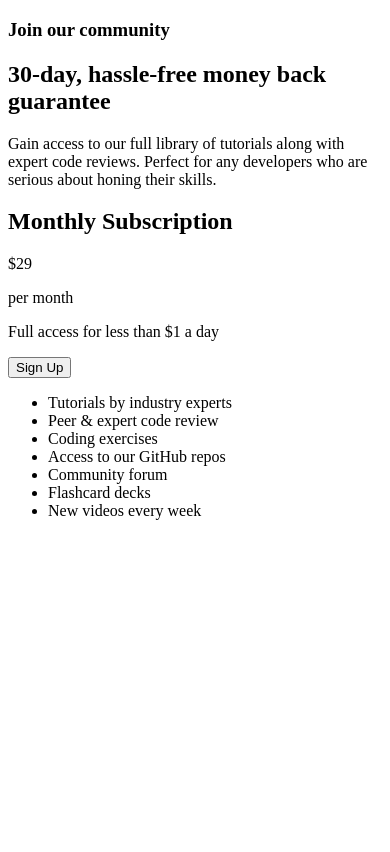
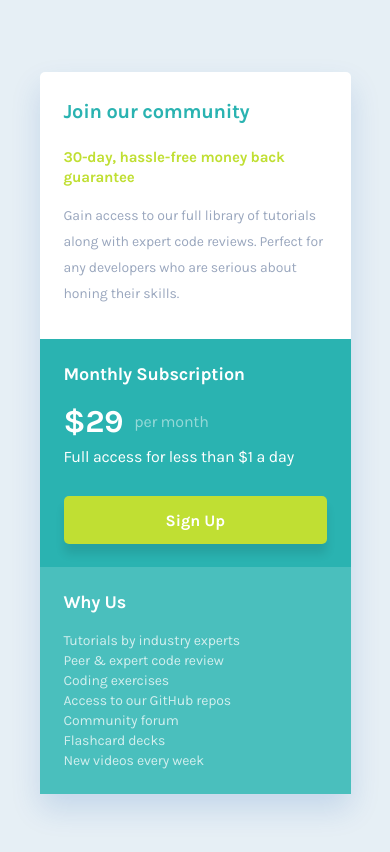
Before and after one commit to Gen2micky1/Project-10, a plain HTML site: page index.html in a window 390 px wide. Drawn offline with Linux system fonts and the light colour scheme.

Commit message:
CSS mobile view file.

```diff
--- a/index.html
+++ b/index.html
@@ -35,6 +35,7 @@
             </section>
 
             <section class="pricing-card__features">
+                <h2 class="pricing-card__features-title">Why Us</h2>
                 <ul class="pricing-card__features-list">
                     <li>Tutorials by industry experts</li>
                     <li>Peer & expert code review</li>
--- a/main.css
+++ b/main.css
@@ -0,0 +1,202 @@
+@import url('https://fonts.googleapis.com/css2?family=Karla:ital,wght@0,200..800;1,200..800&display=swap');
+
+
+/* || REST */
+* {
+  padding: 0;
+  margin: 0;
+  box-sizing: border-box;
+}
+
+img {
+  display: block;
+  max-width: 100%;
+  height: auto;
+}
+
+h1,
+h2 {
+  margin: 0;
+  padding: 0;
+  font-size: inherit;
+  font-weight: normal;
+}
+
+/* || VARIABLES */
+:root {
+  /* COLORS */
+  --BODY-BG: #E6EFF5;
+  --WHITE: #FFFFFF;
+  --GREEN: #2AB3B1;
+  --LIGTH-GREEN: #4ABFBD;
+  --LEMON-GREEN: #C0DF33;
+  --GRAY: #9AA7BE;
+
+  /* SHADOWS */
+  --CARD-SHADOW: 0rem .9375rem 1.875rem 0rem hsla(212, 100%, 34%, 0.1488);
+  --BUTTON-SHADOW: 0rem .625rem .625rem 0rem hsla(0, 0%, 0%, 0.0973);
+
+  /* TYPOGRAPHY */
+  --FF: "Karla", serif;
+
+  /* TEXT STYLE */
+  --HEADER-TITLE-MOB: bold 1.25rem var(--FF);
+  --HEADER-SUBTITLE-MOB: bold .9375rem/1.25rem var(--FF);
+  --HEADER-TEXT-MOB: normal .875rem/1.625rem var(--FF);
+  --MAIN-TITLE-MOB: bold 1.125rem var(--FF);
+  --MAIN-PRICE-MOB: bold 2rem var(--FF);
+  --MAIN-TEXT-MOB: normal 1rem/1.625rem var(--FF);
+  --MAIN-BUTTON-MOB: bold 1rem var(--FF);
+  --FEATURE-TEXT-MOB: normal .875rem/1.25rem var(--FF);
+}
+
+/* || UTILITY CLASSES */
+.offscreen {
+  position: absolute;
+  left: -10000px;
+}
+
+.nowrap {
+  white-space: nowrap;
+}
+
+.center {
+  text-align: center;
+}
+
+.responsive-image {
+  display: none;
+}
+
+/* MOBILE FIRST DESIGN */
+/* || GENERAL STYLES */
+html {
+  scroll-behavior: smooth;
+}
+
+body {
+  min-height: 100vh;
+  max-width: 100%;
+  overflow-x: hidden;
+  background-color: var(--BODY-BG);
+  display: grid;
+  place-content: center;
+}
+
+/* PRICING CARD */
+.pricing-card {
+  max-width: 311px;
+  min-height: 722px;
+  background-color: var(--WHITE);
+  border-radius: .3125rem;
+  margin: 4.5rem auto 3.875rem auto;
+  box-shadow: var(--CARD-SHADOW);
+}
+
+/* HEADER */
+.pricing-card__header {
+  max-width: 100%;
+  height: 267px;
+  padding: 1.75rem 1.5rem 2rem 1.5rem;
+}
+
+.pricing-card__header-title {
+  font: var(--HEADER-TITLE-MOB);
+  color: var(--GREEN);
+  margin-bottom: 1.5rem;
+  letter-spacing: -0.0156rem;
+}
+
+.pricing-card__header__subtitle {
+  font: var(--HEADER-SUBTITLE-MOB);
+  color: var(--LEMON-GREEN);
+  margin-bottom: 1rem;
+  letter-spacing: -0.0119rem;
+}
+
+.pricing-card__header__description {
+  font: var(--HEADER-TEXT-MOB);
+  color: var(--GRAY);
+  letter-spacing: -0.0106rem;
+}
+
+/* SUBSCRIPTION */
+.pricing-card__subscription {
+  width: 100%;
+  height: 228px;
+  background-color: var(--GREEN);
+  padding: 1.5rem;
+}
+
+.pricing-card__subscription-title {
+  font: var(--MAIN-TITLE-MOB);
+  color: var(--WHITE);
+  margin-bottom: 1.125rem;
+  letter-spacing: -0.0138rem;
+}
+
+.pricing-card__subscription-price {
+  width: 147px;
+  height: 37px;
+  display: flex;
+  align-items: center;
+  gap: .6875rem;
+  margin-bottom: .25rem;
+}
+
+.pricing-card__price {
+  font: var(--MAIN-PRICE-MOB);
+  color: var(--WHITE);
+  letter-spacing: -0.025rem;
+}
+
+.pricing-card__label {
+  font: var(--MAIN-TEXT-MOB);
+  color: hsla(0, 0%, 100%, 0.50);
+  letter-spacing: -0.0125rem;
+}
+
+.pricing-card__subscription-description {
+  font: var(--MAIN-TEXT-MOB);
+  color: var(--WHITE);
+  letter-spacing: -0.0125rem;
+  margin-bottom: 1.625rem;
+}
+
+/* BUTTON */
+.pricing-card__cta {
+  font: var(--MAIN-BUTTON-MOB);
+  width: 100%;
+  padding: .9375rem 6.375rem .875rem 6.375rem;
+  border-radius: .3125rem;
+  border: none;
+  outline: none;
+  background-color: var(--LEMON-GREEN);
+  color: var(--WHITE);
+  box-shadow: var(--BUTTON-SHADOW);
+}
+
+/* FEATURES */
+.pricing-card__features {
+  width: 100%;
+  height: 227px;
+  background-color: var(--LIGTH-GREEN);
+  padding: 1.5rem 3.0625rem 1.5rem 1.5rem;
+}
+
+.pricing-card__features-title {
+  font: var(--MAIN-TITLE-MOB);
+  color: var(--WHITE);
+  letter-spacing: -0.0138rem;
+  margin-bottom: 1.125rem;
+}
+
+.pricing-card__features-list {
+  list-style-type: none;
+}
+
+.pricing-card__features-list li {
+  font: var(--FEATURE-TEXT-MOB);
+  letter-spacing: -0.0106rem;
+  color: hsla(0, 0%, 100%, 0.75);
+}
```
